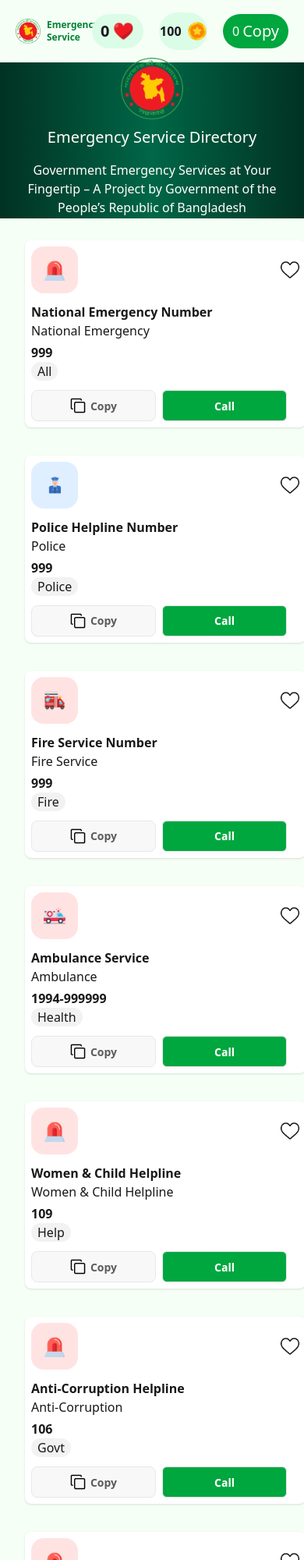
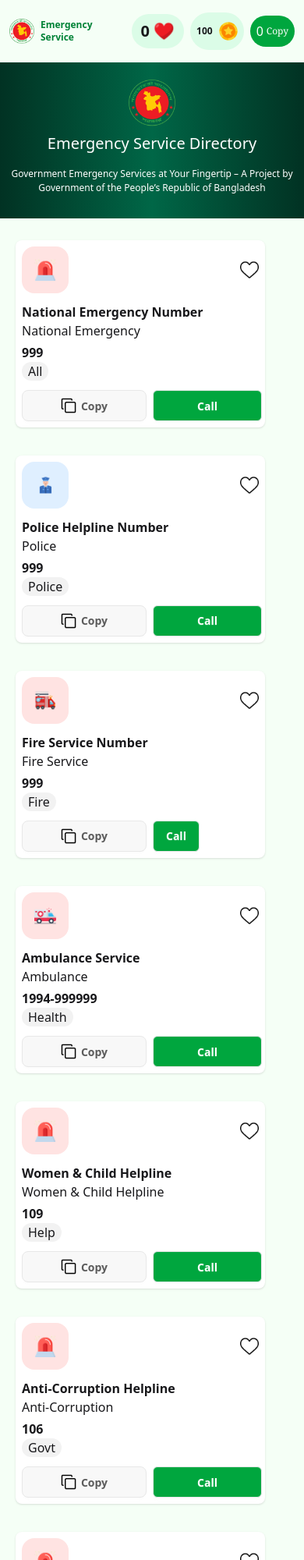
Before and after one commit to Sadman-Sakib-12/emergency-hotline, a plain HTML site: page index.html in a window 390 px wide. Shown: the top 2000 px of the page at 78% size. Drawn offline with nearby package versions, Linux system fonts and the light colour scheme.

Commit message:
res done

```diff
--- a/index.html
+++ b/index.html
@@ -9,25 +9,25 @@
     <script src="https://cdn.jsdelivr.net/npm/@tailwindcss/browser@4"></script>
 </head>
 
-<body class=" bg-[rgba(245,255,246,1)]">
+<body class=" mb-40 0  bg-[rgba(245,255,246,1)]">
     <header>
-        <div class="flex justify-between items-center  py-4 px-5 lg:px-10">
+        <div class="flex justify-between items-center  py-4 px-3 lg:px-10">
             <div class="flex items-center gap-2">
                 <img class=" w-8 lg:w-15" src="./assets/logo.png" alt="">
                 <h1 class=" text-xs lg:text-2xl font-extrabold text-green-700">Emergency <br>Service</h1>
             </div>
-            <div class="flex justify-center items-center gap-5">
-                <div class="bg-green-100 gap-1 px-4 lg:px-8 py-2 flex justify-center items-center rounded-full">
+            <div class="flex justify-center items-center gap-2">
+                <div class="bg-green-100 gap-1 px-3 lg:px-8 py-2 flex justify-center items-center rounded-full">
                     <p id="heart-count" class="text-xl font-bold  ">0</p>
                     <img class="w-7" src="./assets/heart.png" alt="">
                 </div>
                 <div class="bg-green-100 px-2 lg:px-5 py-3 rounded-full  flex justify-center items-center gap-2 ">
-                    <p id="coins-count" class="font-extrabold">100</p>
+                    <p id="coins-count" class="text-xs font-extrabold">100</p>
                     <img class="w-6" src="./assets/coin.png" alt="">
                 </div>
-                <div class="text-white flex justify-center items-center gap-1 bg-green-600 px-3 lg:px-6 py-2 rounded-full">
+                <div class="text-white flex justify-center items-center gap-1 bg-green-600 px-2 lg:px-6 py-2 rounded-full">
                     <span id="copy-count">0</span>
-                    <p class="text-xl">Copy</p>
+                    <p class="text-xs font-serif">Copy</p>
                 </div>
             </div>
 
@@ -35,11 +35,11 @@
 
     </header>
     <main>
-        <section class="bg-gradient-to-r from-[#013223] via-[#006747] to-[#013223] flex justify-center min-w-full lg:w-full   items-center h-50">
+        <section class="bg-gradient-to-r from-[#013223] via-[#006747] to-[#013223] flex justify-center max-w-full mx-auto   items-center h-50">
             <div class="">
-                <img class="w-20 lg:w-20 mx-auto mb-2" src="./assets/logo.png" alt="">
+                <img class="w-15 lg:w-20 mx-auto mb-2" src="./assets/logo.png" alt="">
                 <h1 class="text-white text-xl lg:text-4xl text-center mb-2">Emergency Service Directory</h1>
-                <p class=" text-white p-2 lg:p-2 text-center text-[16px] lg:text-xl">Government Emergency Services at Your Fingertip – A Project by
+                <p class=" text-white p-2 lg:p-2 text-center text-[12px] lg:text-[18px]">Government Emergency Services at Your Fingertip – A Project by
                     Government of the People’s Republic of Bangladesh</p>
             </div>
         </section>
@@ -47,8 +47,8 @@
         <div class="grid grid-cols-1 lg:grid-cols-4 mb-10">
             <section id="numbers-grid" class="col-span-3">
                 <!-- card-1 -->
-                <div class="grid grid-cols-1 lg:grid-cols-3 gap-4 py-2 px-8">
-                    <div class="numbers-card bg-[rgba(255,255,255,1)] mt-5 w-90 h-60 rounded-lg shadow px-2 p-2 ">
+                <div class="grid grid-cols-1 lg:grid-cols-3 gap-4 py-2 px-5">
+                    <div class="numbers-card bg-[rgba(255,255,255,1)] mt-5 w-80 lg:w-90 h-60 rounded-lg shadow px-2 p-2 ">
                         <div class="flex justify-between items-center">
                             <img class=" bg-[#FFE3E2] py-4 px-4 rounded-2xl  w-15" src="./assets/emergency.png" alt="">
                             <img onclick="heartIcon()" class="w-6" src="./assets/love.png" alt="">
@@ -64,11 +64,11 @@
                                 <button class="">Copy</button>
                             </div>
                             <button id="national-emergency"
-                                class="btn active:bg-gray-400 hover:bg-gray-500 w-40 text-white bg-[#00A63E]  rounded-md ">Call</button>
+                                class="btn active:bg-gray-400 hover:bg-gray-500 w-35 lg:w-40 text-white bg-[#00A63E]  rounded-md ">Call</button>
                         </div>
                     </div>
                     <!-- card-2 -->
-                    <div class="numbers-card bg-[rgba(255,255,255,1)] mt-5 w-90 h-60 rounded-lg shadow px-2 p-2 ">
+                    <div class="numbers-card bg-[rgba(255,255,255,1)] mt-5 w-80 lg:w-90 h-60 rounded-lg shadow px-2 p-2 ">
                         <div class="flex justify-between items-center">
                             <img class=" bg-[#DFEFFF] py-4 px-4 rounded-2xl  w-15" src="./assets/police.png" alt="">
                             <img onclick="heartIcon()" class="w-6" src="./assets/love.png" alt="">
@@ -84,11 +84,11 @@
                                 <button>Copy</button>
                             </div>
                             <button id="police-helpline-button"
-                                class="btn active:bg-gray-400 hover:bg-gray-500 w-40 text-white bg-[#00A63E]  rounded-md ">Call</button>
+                                class="btn active:bg-gray-400 hover:bg-gray-500 w-35 lg:w-40 text-white bg-[#00A63E]  rounded-md ">Call</button>
                         </div>
                     </div>
                     <!-- card-3 -->
-                    <div class="numbers-card bg-[rgba(255,255,255,1)] mt-5 w-90 h-60 rounded-lg shadow px-2 p-2 ">
+                    <div class="numbers-card bg-[rgba(255,255,255,1)] mt-5 w-80 lg:w-90 h-60 rounded-lg shadow px-2 p-2 ">
                         <div class="flex justify-between items-center">
                             <img class=" bg-[#FFE3E2] py-4 px-4 rounded-2xl  w-15" src="./assets/fire-service.png"
                                 alt="">
@@ -105,11 +105,11 @@
                                 <button class="">Copy</button>
                             </div>
                             <button id="fire-service-button"
-                                class="btn active:bg-gray-400 hover:bg-gray-500 w-40 text-white bg-[#00A63E]  rounded-md ">Call</button>
+                                class="btn active:bg-gray-400 hover:bg-gray-500w-35 lg:w-40 text-white bg-[#00A63E]  rounded-md ">Call</button>
                         </div>
                     </div>
                     <!-- card-4 -->
-                    <div class="numbers-card bg-[rgba(255,255,255,1)] mt-5 w-90 h-60 rounded-lg shadow px-2 p-2 ">
+                    <div class="numbers-card bg-[rgba(255,255,255,1)] mt-5 w-80 lg:w-90 h-60 rounded-lg shadow px-2 p-2 ">
                         <div class="flex justify-between items-center">
                             <img class=" bg-[#FFE3E2] py-4 px-4 rounded-2xl  w-15" src="./assets/ambulance.png" alt="">
                             <img onclick="heartIcon()" class="w-6" src="./assets/love.png" alt="">
@@ -125,11 +125,11 @@
                                 <button class="">Copy</button>
                             </div>
                             <button id="ambulance-service-button"
-                                class="btn active:bg-gray-400 hover:bg-gray-500 w-40 text-white bg-[#00A63E]  rounded-md ">Call</button>
+                                class="btn active:bg-gray-400 hover:bg-gray-500 w-35 lg:w-40 text-white bg-[#00A63E]  rounded-md ">Call</button>
                         </div>
                     </div>
                     <!-- card-5 -->
-                    <div class="numbers-card bg-[rgba(255,255,255,1)] mt-5 w-90 h-60 rounded-lg shadow px-2 p-2 ">
+                    <div class="numbers-card bg-[rgba(255,255,255,1)] mt-5 w-80 lg:w-90 h-60 rounded-lg shadow px-2 p-2 ">
                         <div class="flex justify-between items-center">
                             <img class=" bg-[#FFE3E2] py-4 px-4 rounded-2xl  w-15" src="./assets/emergency.png" alt="">
                             <img onclick="heartIcon()" class="w-6" src="./assets/love.png" alt="">
@@ -145,12 +145,12 @@
                                 <button class="">Copy</button>
                             </div>
                             <button id="women-and-child-button"
-                                class="btn active:bg-gray-400 hover:bg-gray-500 w-40 text-white bg-[#00A63E]  rounded-md ">Call</button>
+                                class="btn active:bg-gray-400 hover:bg-gray-500 w-35 lg:w-40 text-white bg-[#00A63E]  rounded-md ">Call</button>
                         </div>
                     </div>
                     <!-- card-6 -->
 
-                    <div class="numbers-card bg-[rgba(255,255,255,1)] mt-5 w-90 h-60 rounded-lg shadow px-2 p-2 ">
+                    <div class="numbers-card bg-[rgba(255,255,255,1)] mt-5 w-80 lg:w-90 h-60 rounded-lg shadow px-2 p-2 ">
                         <div class="flex justify-between items-center">
                             <img class=" bg-[#FFE3E2] py-4 px-4 rounded-2xl  w-15" src="./assets/emergency.png" alt="">
                             <img onclick="heartIcon()" class="w-6" src="./assets/love.png" alt="">
@@ -166,11 +166,11 @@
                                 <button class="">Copy</button>
                             </div>
                             <button id="anti-corruption-button"
-                                class="btn active:bg-gray-400 hover:bg-gray-500 w-40 text-white bg-[#00A63E]  rounded-md ">Call</button>
+                                class="btn active:bg-gray-400 hover:bg-gray-500 w-35 lg:w-40 text-white bg-[#00A63E]  rounded-md ">Call</button>
                         </div>
                     </div>
                     <!-- card-7 -->
-                    <div class="numbers-card bg-[rgba(255,255,255,1)] mt-5 w-90 h-60 rounded-lg shadow px-2 p-2 ">
+                    <div class="numbers-card bg-[rgba(255,255,255,1)] mt-5 w-80 lg:w-90 h-60 rounded-lg shadow px-2 p-2 ">
                         <div class="flex justify-between items-center">
                             <img class=" bg-[#FFE3E2] py-4 px-4 rounded-2xl  w-15" src="./assets/emergency.png" alt="">
                             <img onclick="heartIcon()" class="w-6" src="./assets/love.png" alt="">
@@ -186,11 +186,11 @@
                                 <button class="">Copy</button>
                             </div>
                             <button id="electricity-button"
-                                class="btn active:bg-gray-400 hover:bg-gray-500 w-40 text-white bg-[#00A63E]  rounded-md ">Call</button>
+                                class="btn active:bg-gray-400 hover:bg-gray-500 w-35 lg:w-40 text-white bg-[#00A63E]  rounded-md ">Call</button>
                         </div>
                     </div>
                     <!-- card-8 -->
-                    <div class="numbers-card bg-[rgba(255,255,255,1)] mt-5 w-90 h-60 rounded-lg shadow px-2 p-2 ">
+                    <div class="numbers-card bg-[rgba(255,255,255,1)] mt-5 w-80 lg:w-90 h-60 rounded-lg shadow px-2 p-2 ">
                         <div class="flex justify-between items-center">
                             <img class=" bg-[#FFE3E2] py-4 px-4 rounded-2xl  w-15" src="./assets/brac.png" alt="">
                             <img onclick="heartIcon()" class="w-6" src="./assets/love.png" alt="">
@@ -206,11 +206,11 @@
                                 <button class="">Copy</button>
                             </div>
                             <button id="brac-button"
-                                class="btn active:bg-gray-400 hover:bg-gray-500 w-40 text-white bg-[#00A63E]  rounded-md ">Call</button>
+                                class="btn active:bg-gray-400 hover:bg-gray-500 w-35 lg:w-40 text-white bg-[#00A63E]  rounded-md ">Call</button>
                         </div>
                     </div>
                     <!-- card-9 -->
-                    <div class="numbers-card bg-[rgba(255,255,255,1)] mt-5 w-90 h-60 rounded-lg shadow px-2 p-2 ">
+                    <div class="numbers-card bg-[rgba(255,255,255,1)] mt-5 w-80 lg:w-90 h-60 rounded-lg shadow px-2 p-2 ">
                         <div class="flex justify-between items-center">
                             <img class=" bg-[#FFE3E2] py-4 px-4 rounded-2xl  w-15" src="./assets/Bangladesh-Railway.png"
                                 alt="">
@@ -227,14 +227,14 @@
                                 <button class="">Copy</button>
                             </div>
                             <button id="railway-button"
-                                class="btn active:bg-gray-400 hover:bg-gray-500 w-40 text-white bg-[#00A63E]  rounded-md ">Call</button>
+                                class="btn active:bg-gray-400 hover:bg-gray-500 w-35 lg:w-40 text-white bg-[#00A63E]  rounded-md ">Call</button>
                         </div>
                     </div>
                 </div>
             </section>
 
-            <section class="col-span-1 mt-2">
-                <div class=" bg-[rgba(255,255,255,1)] mt-5 w-90 h:h-100 lg:h-200 rounded-lg  shadow p-4 lg:px-2">
+            <section class="col-span-1 p-6 lg:p-0 mt-2">
+                <div class=" bg-[rgba(255,255,255,1)] mt-5 w-80 lg:w-90 h:h-100 lg:h-200 rounded-lg  shadow p-4 lg:px-2">
                     <div class="flex justify-between items-center  ">
                         <div class="flex justify-center items-center gap-2">
                             <img class="w-5" src="./assets/clock.png" alt="">
```
